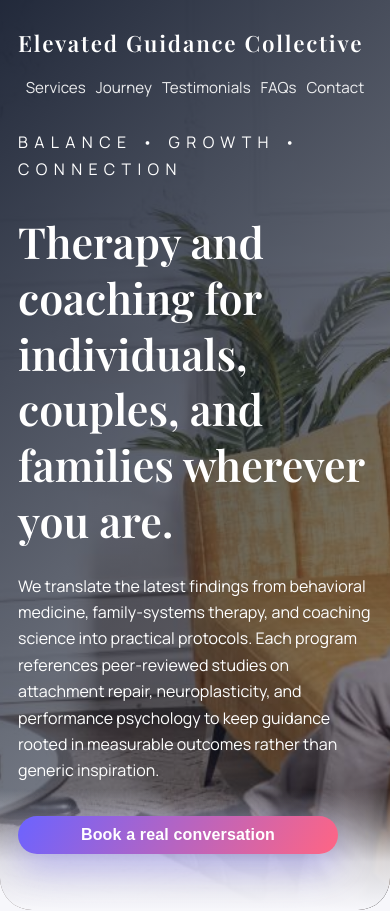
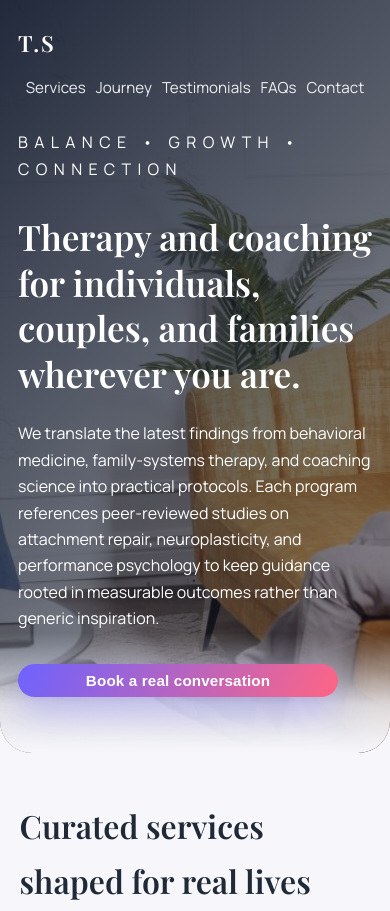
Before and after one commit to LaithQarqaz1/beta, a plain HTML site: page index.html in a window 390 px wide. Shown: the top 911 px of the page. Drawn offline with nearby package versions, Linux system fonts and the light colour scheme.

Commit message:
Add files via upload

```diff
--- a/index.html
+++ b/index.html
@@ -48,9 +48,9 @@
         padding: clamp(24px, 4vw, 80px);
         color: #fff;
         background-image: url("imgs/IMG-20251108-WA0338.jpg");
-        background-position: top center;
+        background-position: center;
         background-repeat: no-repeat;
-        background-size: contain;
+        background-size: cover;
         background-color: var(--soft);
         display: flex;
         flex-direction: column;
@@ -143,7 +143,7 @@
       }
 
       h1 {
-        font-size: clamp(2.5rem, 6vw, 4.5rem);
+        font-size: clamp(1.8rem, 4.5vw, 3.2rem);
         margin: 16px 0 24px;
         line-height: 1.2;
         font-family: "Playfair Display", serif;
@@ -166,8 +166,8 @@
       .cta {
         border: none;
         border-radius: 40px;
-        padding: 12px 30px;
-        font-size: 1rem;
+        padding: 10px 24px;
+        font-size: 0.95rem;
         font-weight: 600;
         cursor: pointer;
         transition: transform 0.3s, box-shadow 0.3s, background 0.3s;
@@ -516,7 +516,7 @@
         }
 
         .hero h1 {
-          font-size: clamp(2.2rem, 11vw, 3rem);
+          font-size: clamp(1.9rem, 9vw, 2.6rem);
           line-height: 1.3;
         }
 
@@ -548,7 +548,7 @@
         .cta {
           width: min(85vw, 320px);
           max-width: 100%;
-          padding: 10px 22px;
+          padding: 8px 20px;
           min-height: auto;
           border-radius: 28px;
           align-self: flex-start;
@@ -590,7 +590,7 @@
   <body>
     <header>
       <nav>
-        <div class="brand">Elevated Guidance Collective</div>
+        <div class="brand">T.S</div>
         <ul>
           <li><a href="#services">Services</a></li>
           <li><a href="#journey">Journey</a></li>
```
